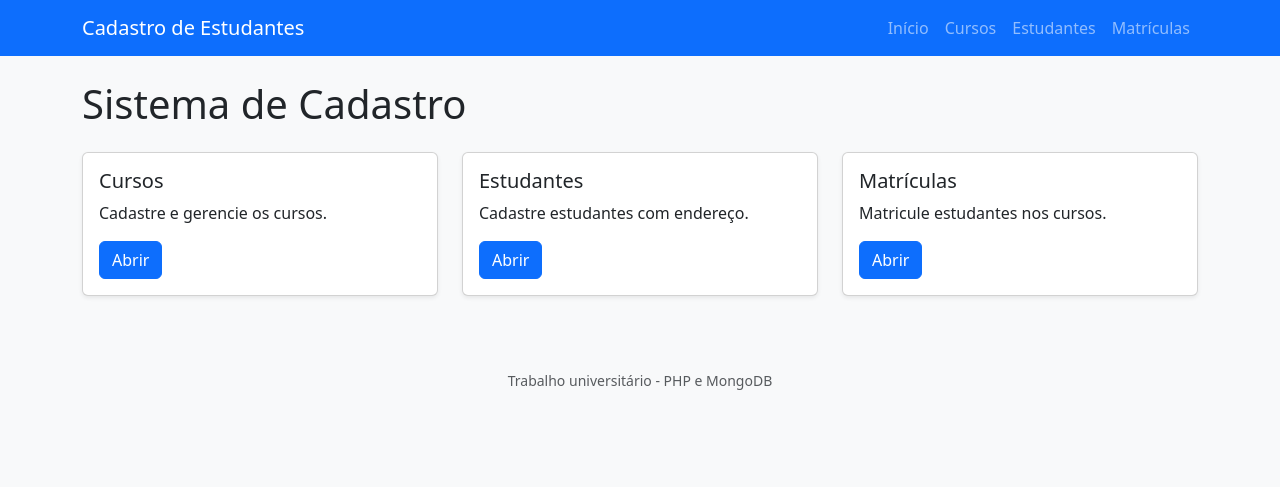
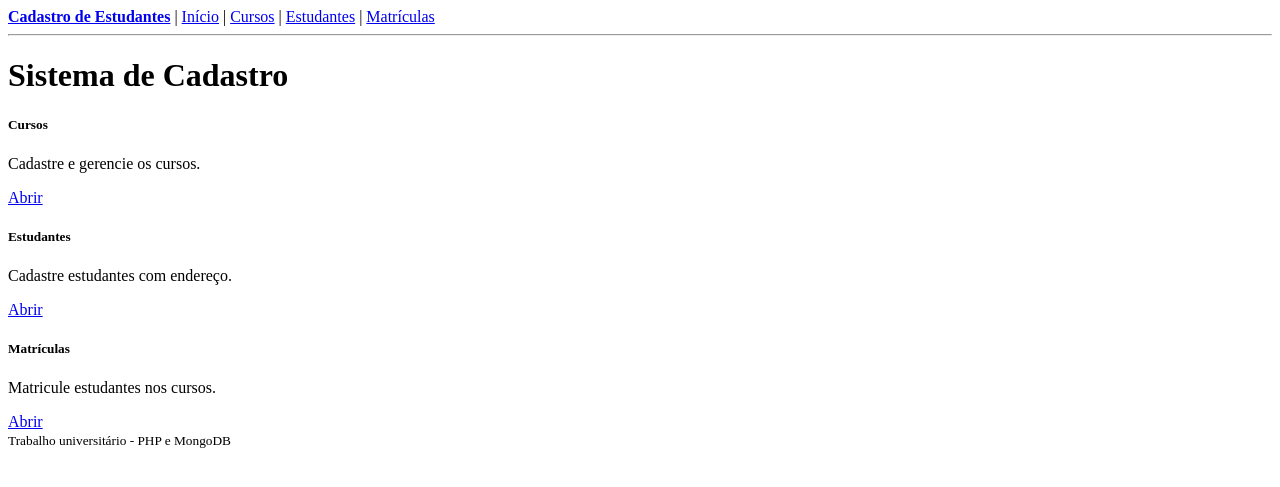
Before and after one commit to Trabalho-em-dupla/cadastro-de-estudante, a PHP site: page /index.php in a window 1280 px wide. Shown: the top 487 px of the page. Run offline with PHP 8.4, Linux system fonts and the light colour scheme.

Commit message:
Ajustes Finais

```diff
--- a/includes/cabecalho.php
+++ b/includes/cabecalho.php
@@ -1,5 +1,4 @@
 <?php
-
 $base = '/Cadastro-Estudante';
 ?>
 <!DOCTYPE html>
@@ -8,26 +7,19 @@ $base = '/Cadastro-Estudante';
     <meta charset="UTF-8">
     <meta name="viewport" content="width=device-width, initial-scale=1">
     <title><?= htmlspecialchars($titulo ?? 'Cadastro de Estudantes') ?></title>
+    <link rel="stylesheet" href="<?= $base ?>/css/tela.css">
+</head>
+<body>
 
-    <link href="https://cdn.jsdelivr.net/npm/bootstrap@5.3.3/dist/css/bootstrap.min.css" rel="stylesheet">
-</head>
-<body class="bg-light">
+<header>
+    <nav>
+        <a href="<?= $base ?>/index.php"><strong>Cadastro de Estudantes</strong></a> |
+        <a href="<?= $base ?>/index.php">Início</a> |
+        <a href="<?= $base ?>/cursos/listar.php">Cursos</a> |
+        <a href="<?= $base ?>/estudantes/listar.php">Estudantes</a> |
+        <a href="<?= $base ?>/matriculas/listar.php">Matrículas</a>
+    </nav>
+    <hr>
+</header>
 
-<nav class="navbar navbar-expand-lg navbar-dark bg-primary mb-4">
-    <div class="container">
-        <a class="navbar-brand" href="<?= $base ?>/index.php">Cadastro de Estudantes</a>
-        <button class="navbar-toggler" type="button" data-bs-toggle="collapse" data-bs-target="#menu">
-            <span class="navbar-toggler-icon"></span>
-        </button>
-        <div class="collapse navbar-collapse" id="menu">
-            <ul class="navbar-nav ms-auto">
-                <li class="nav-item"><a class="nav-link" href="<?= $base ?>/index.php">Início</a></li>
-                <li class="nav-item"><a class="nav-link" href="<?= $base ?>/cursos/listar.php">Cursos</a></li>
-                <li class="nav-item"><a class="nav-link" href="<?= $base ?>/estudantes/listar.php">Estudantes</a></li>
-                <li class="nav-item"><a class="nav-link" href="<?= $base ?>/matriculas/listar.php">Matrículas</a></li>
-            </ul>
-        </div>
-    </div>
-</nav>
-
-<main class="container">
+<main>
```
